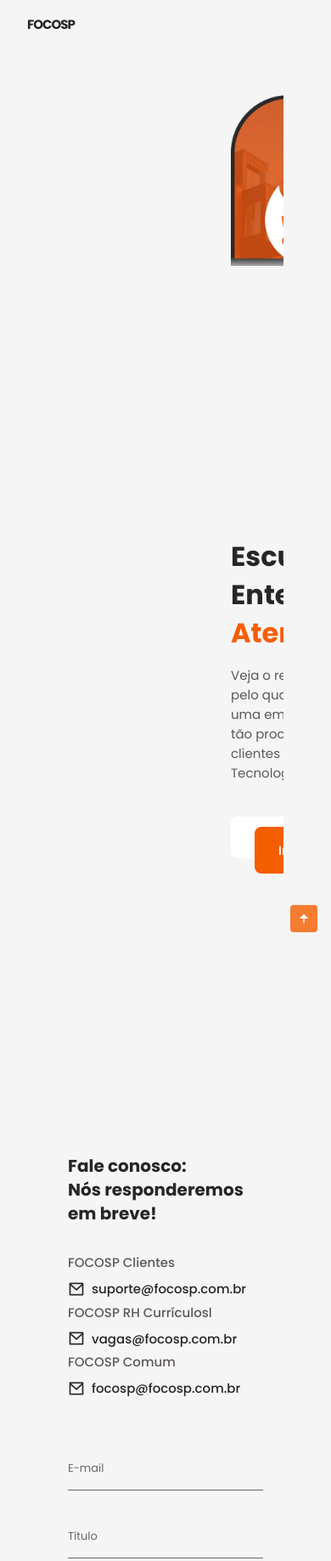
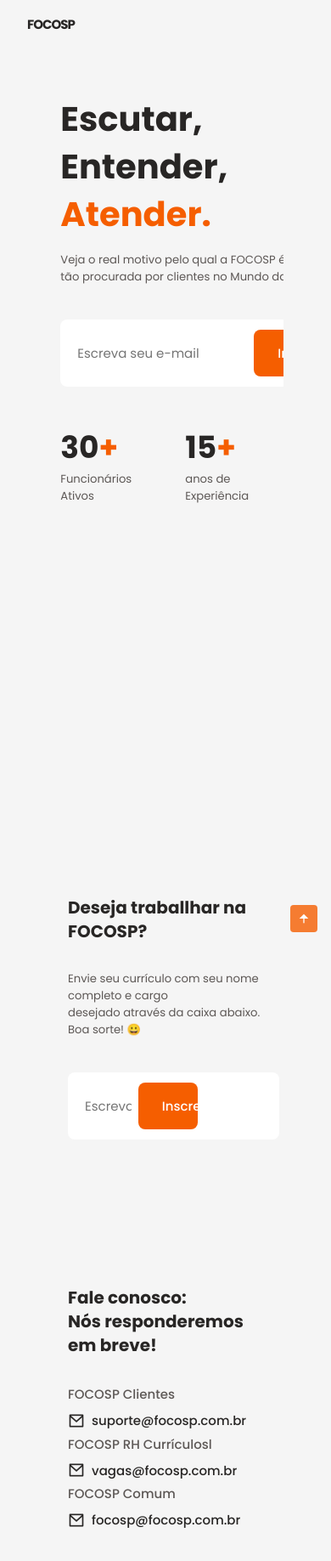
Before and after one commit to Henriquefirst/Focosp, a plain HTML site: page contact.html in a window 390 px wide. Shown: the top 1837 px of the page at 85% size. Drawn offline with nearby package versions, Linux system fonts and the light colour scheme.

Commit message:
mudança no html e css

```diff
--- a/assets/css/styles.css
+++ b/assets/css/styles.css
@@ -175,6 +175,7 @@ the website, in dark theme
   max-width: 968px;
   margin-left: var(--mb-1-5);
   margin-right: var(--mb-1-5);
+  grid-template-columns: 2fr 2fr;
 }
 
 .grid {
@@ -243,8 +244,9 @@ the website, in dark theme
 
 .project__content {
   height: 100px;
-  width: 231px;
-  padding: 33px;
+  width: 250px;
+  padding: 34px;
+  margin-right: 10px;
   flex-direction: column;
   justify-content: center;
 }
@@ -344,13 +346,13 @@ the website, in dark theme
   position: relative;
   row-gap: 2rem;
   gap: 5rem;
-  padding-left: 2rem;
+  padding-left: 3rem;
 }
 
 .home__img {
   display: block;
   max-width: 85%;
-  padding-bottom: 15rem;
+  padding-bottom: 13rem;
 }
 
 .home__data {
@@ -412,11 +414,12 @@ the website, in dark theme
 
 .infordados {
   display: flex;
+  padding-top: 1rem;
 }
 
 .infor {
   justify-content: flex-start;
-  padding: 48px 64px 0px 0px;
+  padding: 28px 63px 0px 0px;
 }
 
 .textinfor {
@@ -464,7 +467,7 @@ the website, in dark theme
 /*=============== ABOUT US INSTITUCIONAL ===============*/
 
 .section_about_us_container {
- row-gap: 3rem;
+ row-gap: 0rem;
 }
 
 .about_container_us {
@@ -497,11 +500,12 @@ the website, in dark theme
   margin: 2rem;
   grid-template-columns: 2fr 2fr;
   padding: 5.5rem 0 1rem;
+  padding: 2.5rem;
 }
 
  .img_valores {
-  max-width: 60%;
-  margin-left: 11rem;
+  max-width: 65%;
+  margin-left: 9rem;
   margin-top: -3rem;
 }
 
@@ -535,7 +539,6 @@ font-size: var(--normal-font-size);
   border-radius: 2px;
   margin: -1rem;
   margin-top: 10px;
-  box-shadow: 0 0 px rgba(0, 0, 0, 0.2);
 }
 
 
@@ -592,8 +595,9 @@ font-size: var(--normal-font-size);
 }
 
 .img_valores_foco {
-  max-width: 60%;
+  max-width: 63%;
   margin-left: 11rem;
+  margin-top: 0rem;
 }
 
 
@@ -1048,8 +1052,8 @@ font-size: var(--normal-font-size);
 }
 
 .footer__input {
-  width: 90%;
-  padding: 0 0.5rem;
+  width: 100%;
+  padding: 10px 0.5rem;
   background: none;
   color: var(--text-color);
   border: none;
@@ -1145,7 +1149,41 @@ font-size: var(--normal-font-size);
 
 /*=============== BREAKPOINTS ===============*/
 /* For small devices */
-@media screen and (max-width: 320px) {
+
+
+@media screen and (max-width: 800px) {
+  .home__container {
+  justify-content: center;
+  padding-left: 1rem;
+  }
+  .home_data {
+    margin-left: var(--mb-1);
+    margin-right: var(--mb-1);
+  }
+  .home__img {
+  max-width: 100%;
+  }
+  .home__title {
+    font-size: var(--mb-2-5);
+  }
+  }
+
+ @media screen and (max-width: 500px) {
+  .infordados {
+    padding-right: 2rem;
+  }
+.home__description {
+ font-size: 1.4ch;
+}
+.footer__subscribe {
+  padding-right: 6rem;
+}
+.button--flex {
+  max-width: 50%;
+}
+}
+
+@media screen and (max-width: 350px) {
   .container {
     margin-left: var(--mb-1);
     margin-right: var(--mb-1);
@@ -1169,7 +1207,6 @@ font-size: var(--normal-font-size);
 
   .product__container {
     grid-template-columns: 0.6fr;
-    justify-content: center;
   }
 }
 
@@ -1192,6 +1229,9 @@ font-size: var(--normal-font-size);
   .footer__subscribe {
     width: 400px;
   }
+  .project__content {
+    width: 100%;
+}
 }
 
 @media screen and (min-width: 767px) {
@@ -1388,6 +1428,6 @@ font-size: var(--normal-font-size);
 
 @media screen and (max-width: 500px) {
   .button--flex {
-    margin-bottom: -30px;
+    margin-bottom: 0px;
   }
 }
--- a/contact.html
+++ b/contact.html
@@ -86,8 +86,41 @@
                         </button>
 
                     </div>
+                    <div class="infordados">
+                        <div class="infor">
+                            <h1 class="textinfor">
+                                30<b class="home__font">+</b>
+                            </h1>
+                            <p class="home__description">
+                                Funcionários</br>
+                                Ativos
+                            </p>
+
+                        </div>
+
+                        <div class="infor">
+                            <h1 class="textinfor">
+                                15<b class="home__font">+</b>
+                            </h1>
+                            <p class="home__description">
+                                anos de </br>
+                                Experiência
+                            </p>
+
+                        </div>
+
+                        <div class="infor">
+                            <h1 class="textinfor">
+                                50<b class="home__font">+</b>
+                            </h1>
+                            <p class="home__description">
+                                Projetos</br>
+                                Entregues
+                            </p>
+                        </div>
+                   </div>
                 </div>
-            </div>
+           </div>
 
             <!----------------------Projetos---------------->
 
@@ -118,6 +151,34 @@
 
 
         </section>
+
+
+  <!--  Newsletter-->
+  <section class="about section container" id="about">
+    <div class="grid">
+        <div class="newsletter">
+
+            <h2 class="section__title">
+                Deseja traballhar na FOCOSP?
+            </h2>
+
+            <p class="home__description">
+                Envie seu currículo com seu nome completo e cargo<br>
+                 desejado através da caixa abaixo. Boa sorte! 😀
+            </p>
+            <div class="footer__subscribe">
+                <input type="E-mail" placeholder="Escreva seu e-mail" class="footer__input">
+
+                <button class="button button--flex footer__button">
+                    Inscrever
+                </button>
+
+            </div>
+        </div>
+
+
+    </div>
+</section>
 
 
 
```
Also changed, not shown: index.html (+4 -4 lines), trabalhoconosco.html (+46 -1 lines), assets/img/Group trabalhoconosco.png, assets/img/Group value 2.png, assets/img/banco-talentos 1 trabalhoconosco.png (added).
